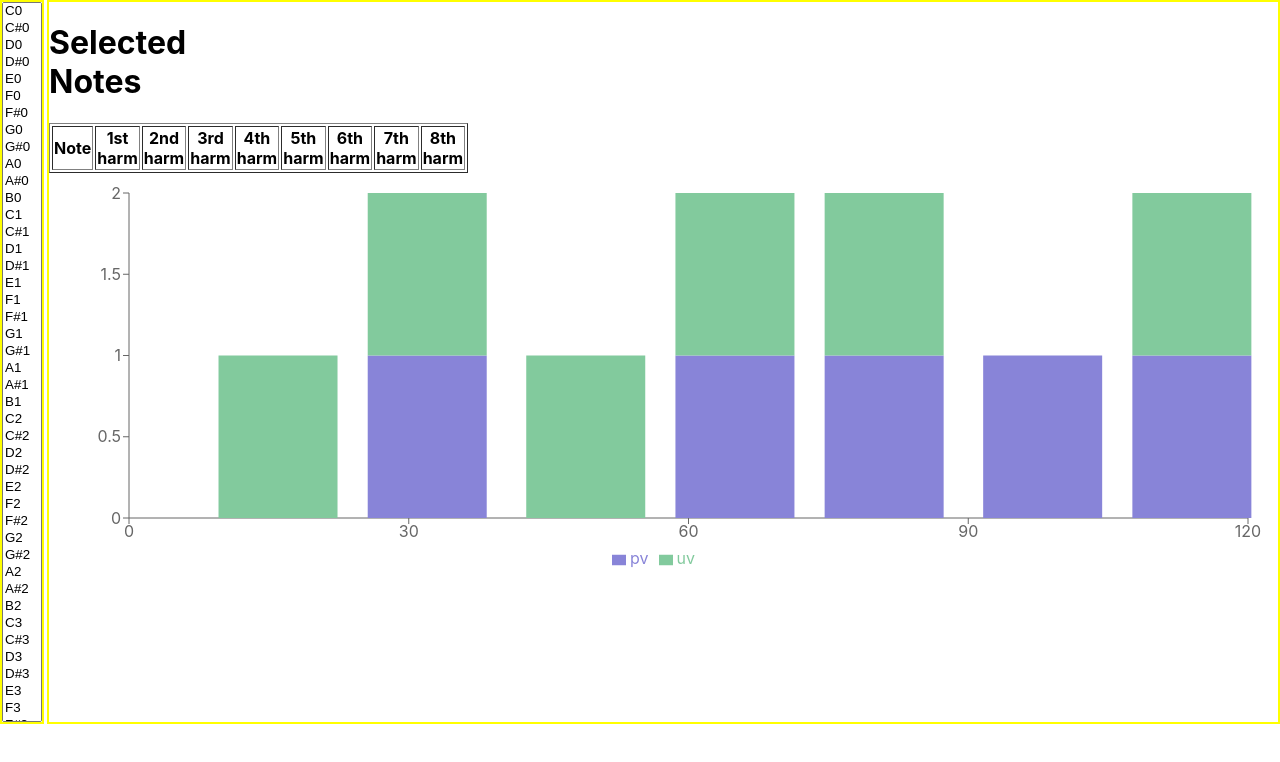
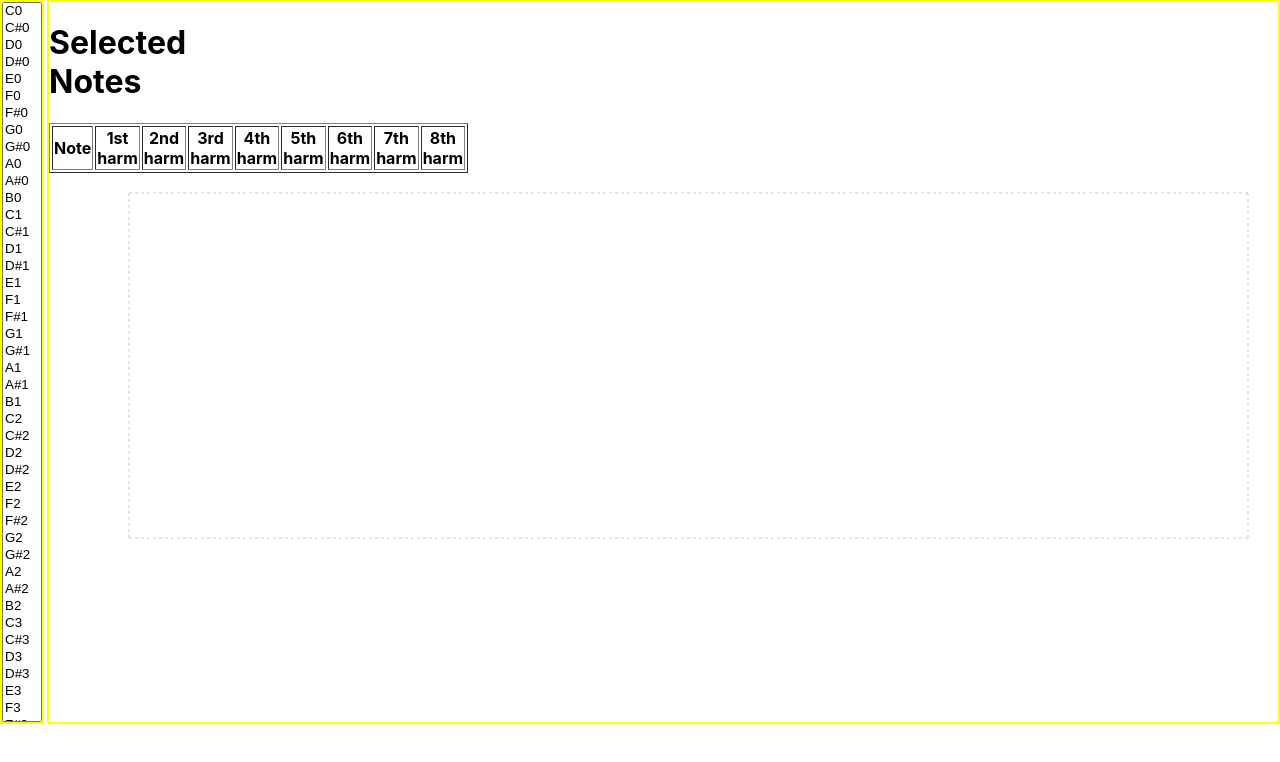
Before and after one commit to sm-felipe/harmonic-calc, a React (Create React App) app: page / in a window 1280 px wide. Shown: the top 762 px of the page. Built offline with nearby package versions, Linux system fonts and the light colour scheme.

Commit message:
working spectogram

```diff
--- a/src/components/HarmonicTable.jsx
+++ b/src/components/HarmonicTable.jsx
@@ -17,8 +17,8 @@ export default function HarmonicTable({harmonicMatrix}) {
             </tr>
             </thead>
             <tbody>
-            {harmonicMatrix.map((harmonicRow) => {
-                return <tr key={harmonicRow}>
+            {harmonicMatrix.map((harmonicRow, index) => {
+                return <tr key={harmonicRow + index}>
                     {harmonicRow.harmonics.map((frequency) => {
                         let harmonic = frequency.frequency;
                         return <td
--- a/src/components/Spectogram.jsx
+++ b/src/components/Spectogram.jsx
@@ -1,48 +1,17 @@
-import {Bar, BarChart, Legend, ResponsiveContainer, Tooltip, XAxis, YAxis} from "recharts";
+import {Bar, BarChart, CartesianGrid, Legend, ResponsiveContainer, Tooltip, XAxis, YAxis} from "recharts";
 import React from "react";
 
-const data = [
-    {
-        frequency: 16,
-        uv: 1,
-    },
-    {
-        frequency: 32,
-        uv: 1,
-        pv: 1,
-    },
-    {
-        frequency: 49,
-        uv: 1,
-    },
-    {
-        frequency: 65,
-        uv: 1,
-        pv: 1,
-    },
-    {
-        frequency: 81,
-        uv: 1,
-        pv: 1,
-    },
-    {
-        frequency: 98,
-        pv: 1,
-    },
-    {
-        frequency: 114,
-        uv: 1,
-        pv: 1,
-    }
-];
+export function Spectogram({harmonicMatrix}) {
+    let convertedMatrix = convertToChartData(harmonicMatrix);
 
-export function Spectogram({harmonicMatrix}) {
+    console.log(convertedMatrix);
+
     return (
         <ResponsiveContainer width="100%" height={400}>
             <BarChart
                 width={500}
                 height={300}
-                data={data}
+                data={convertedMatrix}
                 margin={{
                     top: 20,
                     right: 30,
@@ -50,14 +19,55 @@ export function Spectogram({harmonicMatrix}) {
                     bottom: 5
                 }}
             >
-                {/*<CartesianGrid strokeDasharray="3 3" />*/}
-                <XAxis dataKey="frequency" type="number"  />
-                <YAxis />
-                <Tooltip />
-                <Legend />
-                <Bar dataKey="pv" stackId="a" fill="#8884d8" />
-                <Bar dataKey="uv" stackId="a" fill="#82ca9d" />
+                <CartesianGrid strokeDasharray="3 3"/>
+                <XAxis dataKey="frequency" type="number"/>
+                <YAxis/>
+                <Tooltip/>
+                <Legend/>
+                {harmonicMatrix.map((harmonicRow) => {
+                    return <Bar dataKey={harmonicRow.note} stackId="a" fill={randomColor()}/>
+                    }
+                )}
             </BarChart>
         </ResponsiveContainer>
     );
 }
+
+function convertToChartData(harmonicMatrix) {
+    let convertedMatrix = [];
+
+    for (let harmonicRow of harmonicMatrix) {
+        addNoteHarmonics(harmonicRow, convertedMatrix);
+    }
+
+    return convertedMatrix;
+}
+
+function addNoteHarmonics(harmonicRow, convertedMatrix) {
+    let rootNoteName = harmonicRow.note;
+
+    for (let frequencyInstance of harmonicRow.harmonics) {
+
+        let foundFrequency = findFrequencyInData(convertedMatrix, frequencyInstance);
+
+        if (foundFrequency) {//adding new root nome attribute to existing frequency
+            foundFrequency[rootNoteName] = frequencyInstance.volume;
+
+        } else {//creating new frequency
+            let newFrequency = {
+                frequency: frequencyInstance.frequency,
+                [rootNoteName]: frequencyInstance.volume
+            };
+            convertedMatrix.push(newFrequency);
+
+        }
+    }
+}
+
+function findFrequencyInData(diffData, frequencyInstance) {
+    return diffData.find((elem) => elem.frequency == frequencyInstance.frequency);
+}
+
+function randomColor() {
+    return '#' + (Math.random() * 0xFFFFFF << 0).toString(16).padStart(6, '0');
+}
```
